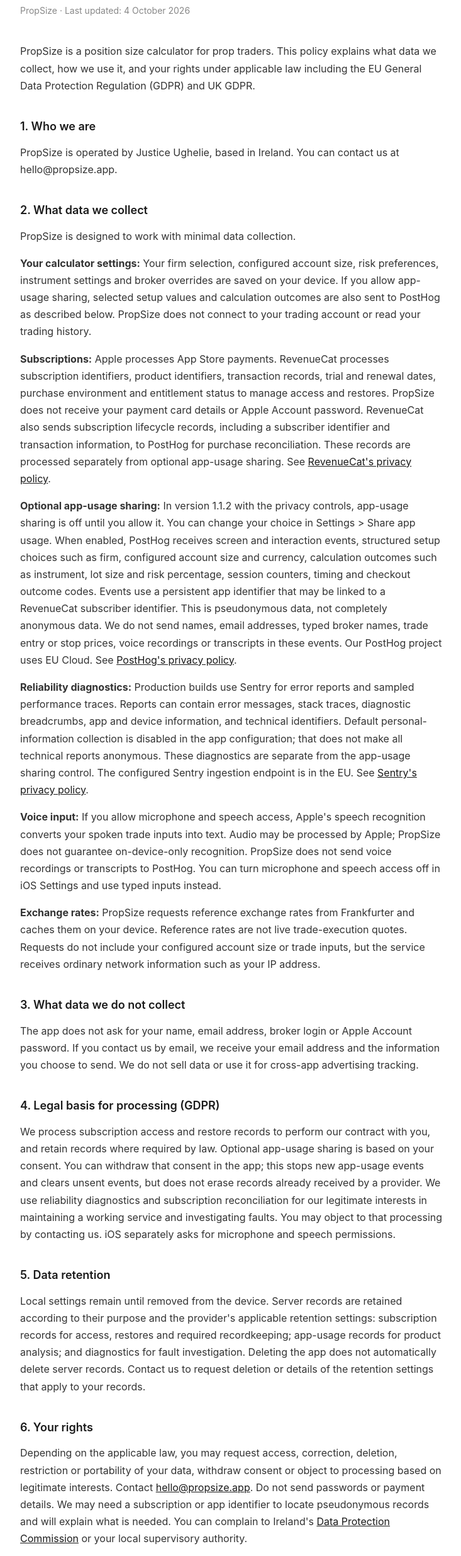
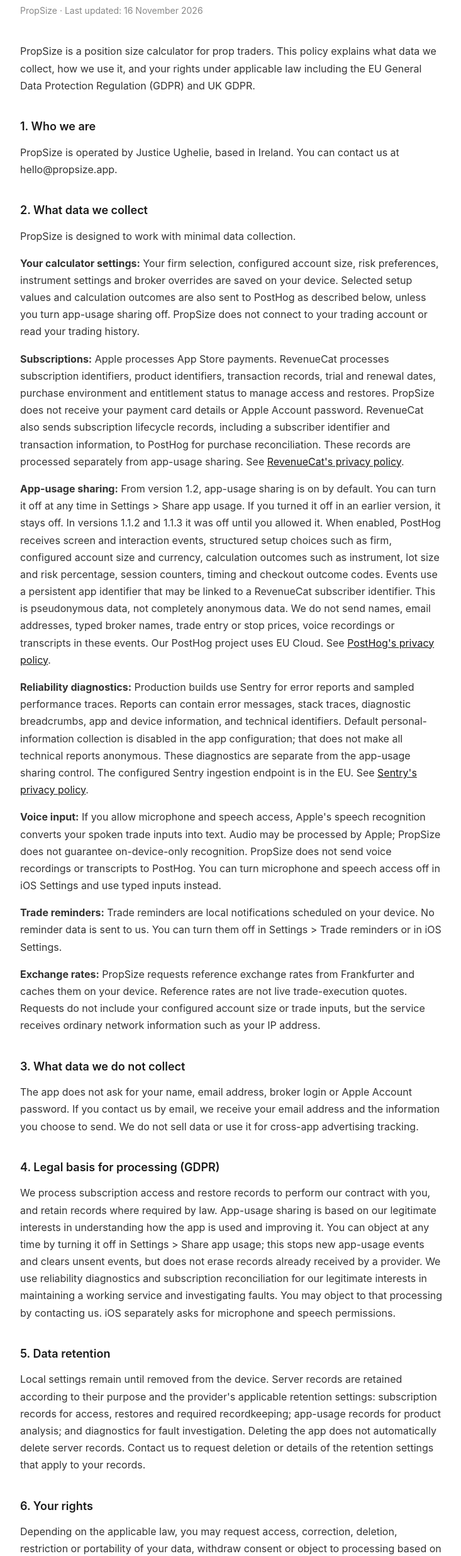
Before and after one commit to Justice0804/propsize-web, a plain HTML site: page privacy/index.html in a window 1280 px wide. Shown: the part 99-2570 px from the top of the page at 63% size, without its empty margins (272-1005 px from the left). Drawn offline with Linux system fonts and the light colour scheme.

Commit message:
docs: privacy policy for 1.2 (usage sharing on by default, local trade reminders)
Co-Authored-By: Claude Fable 5.2 <noreply@anthropic.com>
Claude-Session: https://claude.ai/code/session_013xCFtjB7sHzjho4d8nofpL

```diff
--- a/privacy/index.html
+++ b/privacy/index.html
@@ -16,7 +16,7 @@
 </head>
 <body>
 <h1>Privacy Policy</h1>
-<p class="meta">PropSize · Last updated: 4 October 2026</p>
+<p class="meta">PropSize · Last updated: 16 November 2026</p>
 
 <p>PropSize is a position size calculator for prop traders. This policy explains what data we collect, how we use it, and your rights under applicable law including the EU General Data Protection Regulation (GDPR) and UK GDPR.</p>
 
@@ -26,15 +26,16 @@
 <h2>2. What data we collect</h2>
 <p>PropSize is designed to work with minimal data collection.</p>
 
-<p><strong>Your calculator settings:</strong> Your firm selection, configured account size, risk preferences, instrument settings and broker overrides are saved on your device. If you allow app-usage sharing, selected setup values and calculation outcomes are also sent to PostHog as described below. PropSize does not connect to your trading account or read your trading history.</p>
+<p><strong>Your calculator settings:</strong> Your firm selection, configured account size, risk preferences, instrument settings and broker overrides are saved on your device. Selected setup values and calculation outcomes are also sent to PostHog as described below, unless you turn app-usage sharing off. PropSize does not connect to your trading account or read your trading history.</p>
 
-<p><strong>Subscriptions:</strong> Apple processes App Store payments. RevenueCat processes subscription identifiers, product identifiers, transaction records, trial and renewal dates, purchase environment and entitlement status to manage access and restores. PropSize does not receive your payment card details or Apple Account password. RevenueCat also sends subscription lifecycle records, including a subscriber identifier and transaction information, to PostHog for purchase reconciliation. These records are processed separately from optional app-usage sharing. See <a href="https://www.revenuecat.com/privacy">RevenueCat's privacy policy</a>.</p>
+<p><strong>Subscriptions:</strong> Apple processes App Store payments. RevenueCat processes subscription identifiers, product identifiers, transaction records, trial and renewal dates, purchase environment and entitlement status to manage access and restores. PropSize does not receive your payment card details or Apple Account password. RevenueCat also sends subscription lifecycle records, including a subscriber identifier and transaction information, to PostHog for purchase reconciliation. These records are processed separately from app-usage sharing. See <a href="https://www.revenuecat.com/privacy">RevenueCat's privacy policy</a>.</p>
 
-<p><strong>Optional app-usage sharing:</strong> In version 1.1.2 with the privacy controls, app-usage sharing is off until you allow it. You can change your choice in Settings &gt; Share app usage. When enabled, PostHog receives screen and interaction events, structured setup choices such as firm, configured account size and currency, calculation outcomes such as instrument, lot size and risk percentage, session counters, timing and checkout outcome codes. Events use a persistent app identifier that may be linked to a RevenueCat subscriber identifier. This is pseudonymous data, not completely anonymous data. We do not send names, email addresses, typed broker names, trade entry or stop prices, voice recordings or transcripts in these events. Our PostHog project uses EU Cloud. See <a href="https://posthog.com/privacy">PostHog's privacy policy</a>.</p>
+<p><strong>App-usage sharing:</strong> From version 1.2, app-usage sharing is on by default. You can turn it off at any time in Settings &gt; Share app usage. If you turned it off in an earlier version, it stays off. In versions 1.1.2 and 1.1.3 it was off until you allowed it. When enabled, PostHog receives screen and interaction events, structured setup choices such as firm, configured account size and currency, calculation outcomes such as instrument, lot size and risk percentage, session counters, timing and checkout outcome codes. Events use a persistent app identifier that may be linked to a RevenueCat subscriber identifier. This is pseudonymous data, not completely anonymous data. We do not send names, email addresses, typed broker names, trade entry or stop prices, voice recordings or transcripts in these events. Our PostHog project uses EU Cloud. See <a href="https://posthog.com/privacy">PostHog's privacy policy</a>.</p>
 
 <p><strong>Reliability diagnostics:</strong> Production builds use Sentry for error reports and sampled performance traces. Reports can contain error messages, stack traces, diagnostic breadcrumbs, app and device information, and technical identifiers. Default personal-information collection is disabled in the app configuration; that does not make all technical reports anonymous. These diagnostics are separate from the app-usage sharing control. The configured Sentry ingestion endpoint is in the EU. See <a href="https://sentry.io/privacy/">Sentry's privacy policy</a>.</p>
 
 <p><strong>Voice input:</strong> If you allow microphone and speech access, Apple's speech recognition converts your spoken trade inputs into text. Audio may be processed by Apple; PropSize does not guarantee on-device-only recognition. PropSize does not send voice recordings or transcripts to PostHog. You can turn microphone and speech access off in iOS Settings and use typed inputs instead.</p>
+<p><strong>Trade reminders:</strong> Trade reminders are local notifications scheduled on your device. No reminder data is sent to us. You can turn them off in Settings &gt; Trade reminders or in iOS Settings.</p>
 
 <p><strong>Exchange rates:</strong> PropSize requests reference exchange rates from Frankfurter and caches them on your device. Reference rates are not live trade-execution quotes. Requests do not include your configured account size or trade inputs, but the service receives ordinary network information such as your IP address.</p>
 
@@ -42,7 +43,7 @@
 <p>The app does not ask for your name, email address, broker login or Apple Account password. If you contact us by email, we receive your email address and the information you choose to send. We do not sell data or use it for cross-app advertising tracking.</p>
 
 <h2>4. Legal basis for processing (GDPR)</h2>
-<p>We process subscription access and restore records to perform our contract with you, and retain records where required by law. Optional app-usage sharing is based on your consent. You can withdraw that consent in the app; this stops new app-usage events and clears unsent events, but does not erase records already received by a provider. We use reliability diagnostics and subscription reconciliation for our legitimate interests in maintaining a working service and investigating faults. You may object to that processing by contacting us. iOS separately asks for microphone and speech permissions.</p>
+<p>We process subscription access and restore records to perform our contract with you, and retain records where required by law. App-usage sharing is based on our legitimate interests in understanding how the app is used and improving it. You can object at any time by turning it off in Settings &gt; Share app usage; this stops new app-usage events and clears unsent events, but does not erase records already received by a provider. We use reliability diagnostics and subscription reconciliation for our legitimate interests in maintaining a working service and investigating faults. You may object to that processing by contacting us. iOS separately asks for microphone and speech permissions.</p>
 
 <h2>5. Data retention</h2>
 <p>Local settings remain until removed from the device. Server records are retained according to their purpose and the provider's applicable retention settings: subscription records for access, restores and required recordkeeping; app-usage records for product analysis; and diagnostics for fault investigation. Deleting the app does not automatically delete server records. Contact us to request deletion or details of the retention settings that apply to your records.</p>
@@ -58,7 +59,7 @@
 <p>PropSize is not directed at children under 13. We do not knowingly collect data from children.</p>
 
 <h2>9. Changes to this policy</h2>
-<p>We may update this policy as the app changes. The latest version is available here. Reading this policy or continuing to use the app is not consent to optional app-usage sharing.</p>
+<p>We may update this policy as the app changes. The latest version is available here.</p>
 
 <h2>10. Contact</h2>
 <p>For any privacy-related questions, contact us at hello@propsize.app.</p>
```
